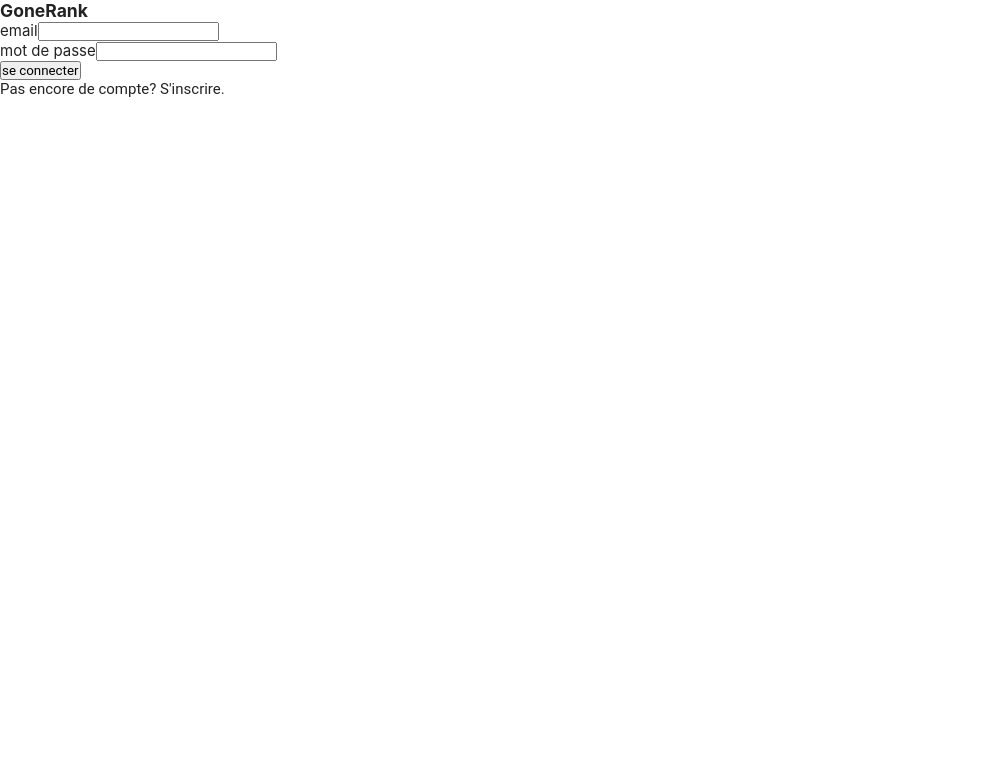
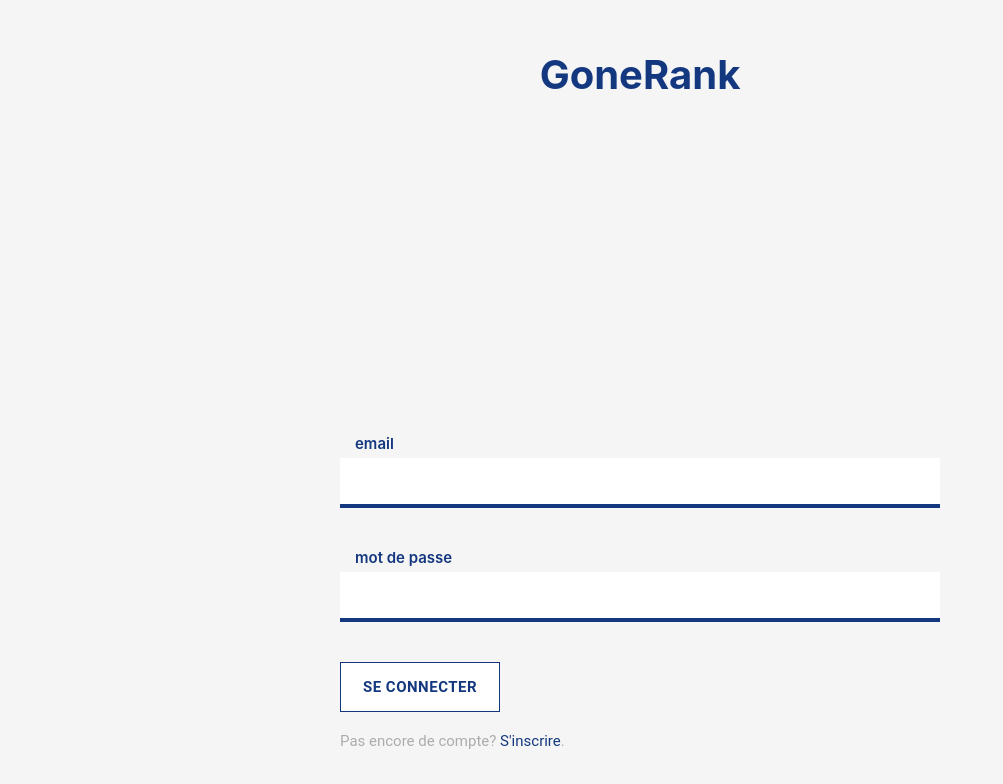
Before and after one commit to kevscript/GoneRank2020, a React (Create React App) app in the folder client/: page /authentication in a window 1280 px wide. Shown: the top 784 px of the page, without its empty margins (0-1003 px from the left). Built offline with nearby package versions, Linux system fonts and the light colour scheme.

Commit message:
styled Auth page and Login/Register components

```diff
--- a/client/src/components/auth/LoginForm.js
+++ b/client/src/components/auth/LoginForm.js
@@ -1,7 +1,80 @@
 import React from 'react'
+import styled from 'styled-components'
 import { useForm } from 'react-hook-form'
 import { useMutation } from '@apollo/react-hooks'
 import { LOGIN_USER } from '../../graphql/queries/auth'
+
+const Form = styled.form`
+  width: 100%;
+`
+
+const FormItem = styled.div`
+  display: flex;
+  flex-direction: column;
+  margin-bottom: 1rem;
+`
+
+const FormLabel = styled.label`
+  margin-left: 1rem;
+  color: #14387f;
+  font-weight: 600;
+`
+
+const FormInput = styled.input`
+  height: 50px;
+  border: none;
+  outline: none;
+  border-bottom: 4px solid #14387f;
+  margin-top: 5px;
+  padding: 0 1rem;
+  transition: all 0.1s ease-out;
+  font-size: 1rem;
+
+  &:focus {
+    transition: all 0.1s ease-out;
+    outline: 2px solid #14387f;
+    border-bottom: 2px solid #14387f;
+  }
+`
+
+const FormError = styled.div`
+  margin-top: 5px;
+  margin-left: 1rem;
+  height: 20px;
+  display: flex;
+  align-items: center;
+  color: #da001a;
+  font-weight: 300;
+`
+
+const FormButton = styled.button`
+  width: 160px;
+  height: 50px;
+  background: #fff;
+  border: 1px solid #14387f;
+  text-transform: uppercase;
+  color: #14387f;
+  font-weight: 600;
+  font-size: 1rem;
+  margin-bottom: 20px;
+  letter-spacing: 0.5px;
+  transition: all 0.2s ease-in-out;
+
+  &:hover {
+    transition: all 0.2s ease-in-out;
+    background: #14387f;
+    color: #f5f5f5;
+  }
+`
+
+const Message = styled.p`
+  color: #acacac;
+
+  span {
+    color: #14387f;
+    cursor: pointer;
+  }
+`
 
 const LoginForm = ({ handleFormStatus, handleUser }) => {
   const { register, handleSubmit, errors } = useForm()
@@ -26,10 +99,10 @@ const LoginForm = ({ handleFormStatus, handleUser }) => {
   }
 
   return (
-    <form onSubmit={(e) => e.preventDefault()}>
-      <div>
-        <label htmlFor="email">email</label>
-        <input
+    <Form onSubmit={(e) => e.preventDefault()}>
+      <FormItem>
+        <FormLabel htmlFor="email">email</FormLabel>
+        <FormInput
           type="text"
           name="email"
           ref={register({
@@ -40,11 +113,11 @@ const LoginForm = ({ handleFormStatus, handleUser }) => {
             },
           })}
         />
-        {errors.email && errors.email.message}
-      </div>
-      <div>
-        <label htmlFor="password">mot de passe</label>
-        <input
+        <FormError>{errors.email ? errors.email.message : null}</FormError>
+      </FormItem>
+      <FormItem>
+        <FormLabel htmlFor="password">mot de passe</FormLabel>
+        <FormInput
           type="password"
           name="password"
           ref={register({
@@ -55,16 +128,18 @@ const LoginForm = ({ handleFormStatus, handleUser }) => {
             },
           })}
         />
-        {errors.password && errors.password.message}
-      </div>
-      <button type="submit" onClick={handleSubmit(handleLogin)}>
+        <FormError>
+          {errors.password ? errors.password.message : null}
+        </FormError>
+      </FormItem>
+      <FormButton type="submit" onClick={handleSubmit(handleLogin)}>
         se connecter
-      </button>
-      <p>
+      </FormButton>
+      <Message>
         Pas encore de compte?{' '}
         <span onClick={() => handleFormStatus(false)}>S'inscrire</span>.
-      </p>
-    </form>
+      </Message>
+    </Form>
   )
 }
 
--- a/client/src/components/auth/RegisterForm.js
+++ b/client/src/components/auth/RegisterForm.js
@@ -1,7 +1,80 @@
 import React from 'react'
+import styled from 'styled-components'
 import { useForm } from 'react-hook-form'
 import { useMutation } from '@apollo/react-hooks'
 import { REGISTER_USER } from '../../graphql/queries/auth'
+
+const Form = styled.form`
+  width: 100%;
+`
+
+const FormItem = styled.div`
+  display: flex;
+  flex-direction: column;
+  margin-bottom: 1rem;
+`
+
+const FormLabel = styled.label`
+  margin-left: 1rem;
+  color: #14387f;
+  font-weight: 600;
+`
+
+const FormInput = styled.input`
+  height: 50px;
+  border: none;
+  outline: none;
+  border-bottom: 4px solid #14387f;
+  margin-top: 5px;
+  padding: 0 1rem;
+  transition: all 0.1s ease-out;
+  font-size: 1rem;
+
+  &:focus {
+    transition: all 0.1s ease-out;
+    outline: 2px solid #14387f;
+    border-bottom: 2px solid #14387f;
+  }
+`
+
+const FormError = styled.div`
+  margin-top: 5px;
+  margin-left: 1rem;
+  height: 20px;
+  display: flex;
+  align-items: center;
+  color: #da001a;
+  font-weight: 300;
+`
+
+const FormButton = styled.button`
+  width: 160px;
+  height: 50px;
+  background: #fff;
+  border: 1px solid #14387f;
+  text-transform: uppercase;
+  color: #14387f;
+  font-weight: 600;
+  font-size: 1rem;
+  margin-bottom: 20px;
+  letter-spacing: 0.5px;
+  transition: all 0.2s ease-in-out;
+
+  &:hover {
+    transition: all 0.2s ease-in-out;
+    background: #14387f;
+    color: #f5f5f5;
+  }
+`
+
+const Message = styled.p`
+  color: #acacac;
+
+  span {
+    color: #14387f;
+    cursor: pointer;
+  }
+`
 
 const RegisterForm = ({ handleFormStatus }) => {
   const { register, handleSubmit, errors, watch } = useForm()
@@ -21,10 +94,10 @@ const RegisterForm = ({ handleFormStatus }) => {
   }
 
   return (
-    <form onSubmit={(e) => e.preventDefault()}>
-      <div>
-        <label htmlFor="email">email</label>
-        <input
+    <Form onSubmit={(e) => e.preventDefault()}>
+      <FormItem>
+        <FormLabel htmlFor="email">email</FormLabel>
+        <FormInput
           type="text"
           name="email"
           ref={register({
@@ -35,11 +108,11 @@ const RegisterForm = ({ handleFormStatus }) => {
             },
           })}
         />
-        {errors.email && errors.email.message}
-      </div>
-      <div>
-        <label htmlFor="password">mot de passe</label>
-        <input
+        <FormError>{errors.email && errors.email.message}</FormError>
+      </FormItem>
+      <FormItem>
+        <FormLabel htmlFor="password">mot de passe</FormLabel>
+        <FormInput
           type="password"
           name="password"
           ref={register({
@@ -50,11 +123,13 @@ const RegisterForm = ({ handleFormStatus }) => {
             },
           })}
         />
-        {errors.password && errors.password.message}
-      </div>
-      <div>
-        <label htmlFor="confirmPassword">confirmation du mot de passe</label>
-        <input
+        <FormError>{errors.password && errors.password.message}</FormError>
+      </FormItem>
+      <FormItem>
+        <FormLabel htmlFor="confirmPassword">
+          confirmation du mot de passe
+        </FormLabel>
+        <FormInput
           type="password"
           name="confirmPassword"
           ref={register({
@@ -63,16 +138,18 @@ const RegisterForm = ({ handleFormStatus }) => {
               value === watch('password') || 'Mot de passe différent.',
           })}
         />
-        {errors.confirmPassword && errors.confirmPassword.message}
-      </div>
-      <button type="submit" onClick={handleSubmit(handleRegister)}>
+        <FormError>
+          {errors.confirmPassword && errors.confirmPassword.message}
+        </FormError>
+      </FormItem>
+      <FormButton type="submit" onClick={handleSubmit(handleRegister)}>
         s'inscrire
-      </button>
-      <p>
+      </FormButton>
+      <Message>
         Tu as déjà un compte?{' '}
         <span onClick={() => handleFormStatus(true)}>Se connecter</span>.
-      </p>
-    </form>
+      </Message>
+    </Form>
   )
 }
 
--- a/client/src/pages/AuthPage.js
+++ b/client/src/pages/AuthPage.js
@@ -1,14 +1,38 @@
 import React, { useState } from 'react'
+import styled from 'styled-components'
 import LoginForm from '../components/auth/LoginForm'
 import RegisterForm from '../components/auth/RegisterForm'
+
+const Container = styled.div`
+  display: flex;
+  flex-direction: column;
+  align-items: center;
+  width: 100%;
+  min-height: 100vh;
+  background: #f5f5f5;
+  padding-top: 50px;
+`
+
+const Title = styled.h3`
+  font-size: 40px;
+  color: #14387f;
+`
+
+const FormContainer = styled.div`
+  width: 90%;
+  max-width: 600px;
+  position: fixed;
+  bottom: 50px;
+`
 
 const AuthPage = ({ handleUser }) => {
   const [isLogin, setIsLogin] = useState(true)
   const handleFormStatus = (bool) => setIsLogin(bool)
 
   return (
-    <div>
-      <h3>GoneRank</h3>
+    <Container>
+      <Title>GoneRank</Title>
+      <FormContainer>
         {isLogin ? (
           <LoginForm
             handleFormStatus={handleFormStatus}
@@ -20,7 +44,8 @@ const AuthPage = ({ handleUser }) => {
             handleUser={handleUser}
           />
         )}
-    </div>
+      </FormContainer>
+    </Container>
   )
 }
 
```
Lines whose indentation alone changed are shown as unchanged.
